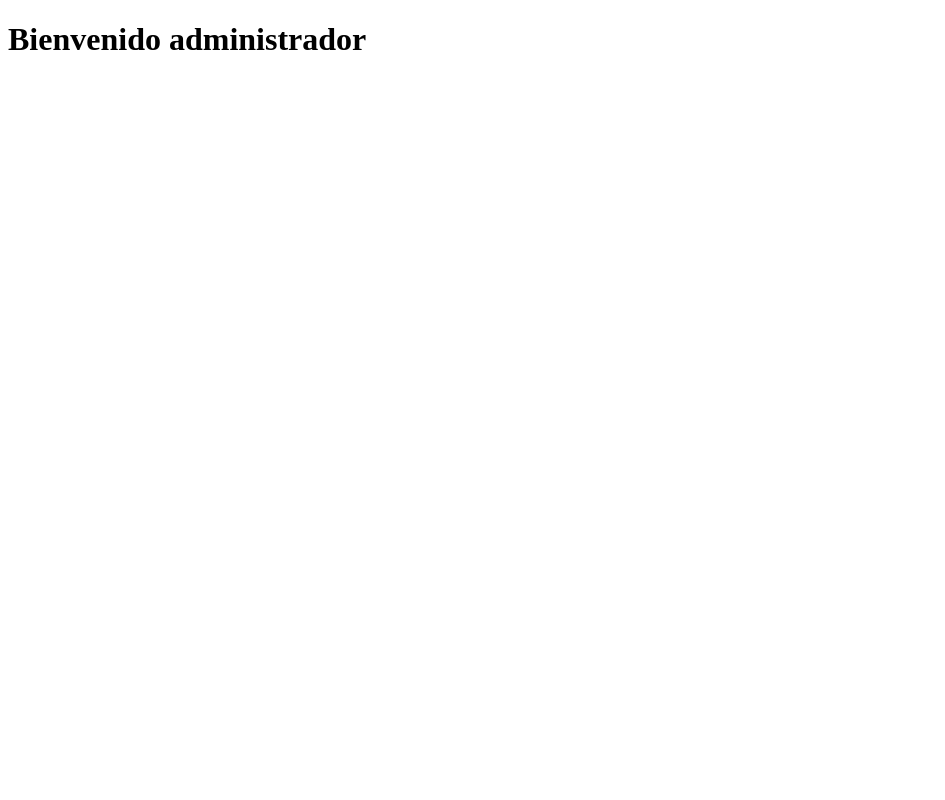
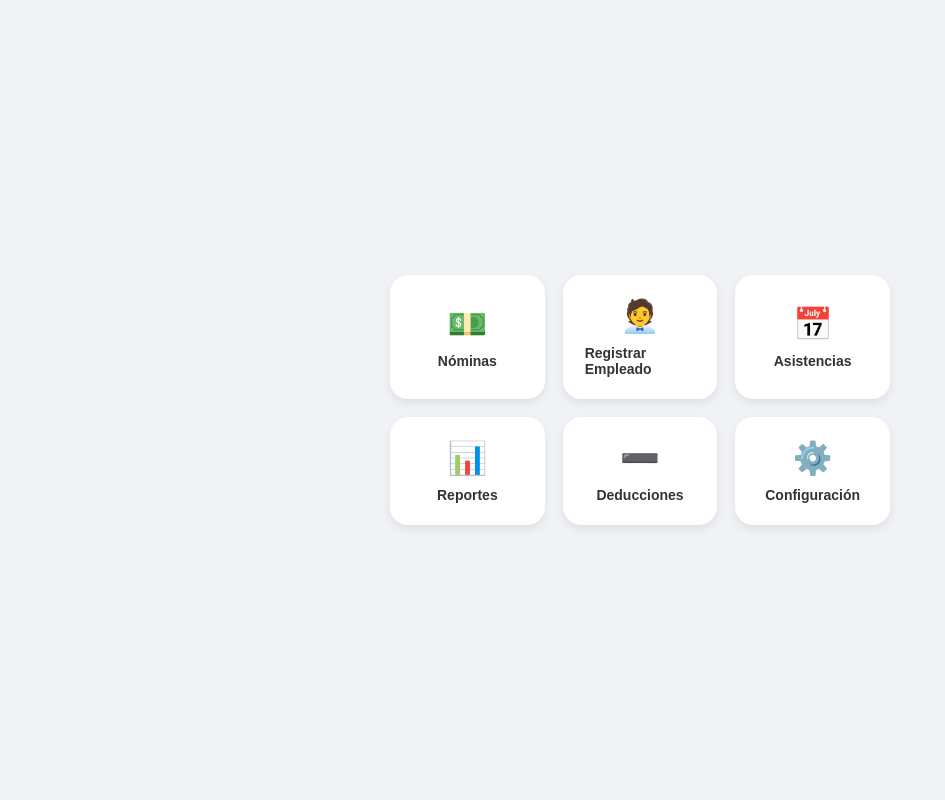
Before and after one commit to JhonDraco/Trabajo-de-grado, a PHP site: page /administrador.php in a window 1280 px wide. Shown: the whole page, without its empty margins (0-945 px from the left). Run offline with PHP 8.4, Linux system fonts and the light colour scheme.

Commit message:
Update administrador.php

```diff
--- a/PHP/administrador.php
+++ b/PHP/administrador.php
@@ -1,11 +1,73 @@
-<!DOCTYPE html>
-<html lang="en">
+<?php
+// index.php
+// Menú de botones para sistema de nómina
+
+$menuItems = [
+    ['id'=>'nominas',   'label'=>'Nóminas',         'icon'=>'💵'],
+    ['id'=>'empleados', 'label'=>'Registrar Empleado','icon'=>'🧑‍💼'],
+    ['id'=>'asistencias','label'=>'Asistencias',   'icon'=>'📅'],
+    ['id'=>'reportes',  'label'=>'Reportes',        'icon'=>'📊'],
+    ['id'=>'deducciones','label'=>'Deducciones',   'icon'=>'➖'],
+    ['id'=>'ajustes',   'label'=>'Configuración',   'icon'=>'⚙️'],
+];
+?>
+<!doctype html>
+<html lang="es">
 <head>
-    <meta charset="UTF-8">
-    <meta name="viewport" content="width=device-width, initial-scale=1.0">
-    <title>Document</title>
+<meta charset="utf-8" />
+<meta name="viewport" content="width=device-width, initial-scale=1" />
+<title>Sistema de Nómina - Menú</title>
+<style>
+  body{
+    margin:0;
+    font-family:Arial, sans-serif;
+    background:#f0f2f5;
+    display:flex;
+    justify-content:center;
+    align-items:center;
+    min-height:100vh;
+  }
+  .menu-grid{
+    display:grid;
+    grid-template-columns:repeat(auto-fit,minmax(120px,1fr));
+    gap:18px;
+    width:100%;
+    max-width:500px;
+    padding:20px;
+  }
+  .menu-btn{
+    display:flex;
+    flex-direction:column;
+    justify-content:center;
+    align-items:center;
+    padding:22px;
+    background:white;
+    border-radius:18px;
+    text-decoration:none;
+    color:#333;
+    font-weight:600;
+    font-size:14px;
+    box-shadow:0 4px 8px rgba(0,0,0,0.08);
+    transition:transform 0.15s ease, box-shadow 0.15s ease;
+  }
+  .menu-btn span.icon{
+    font-size:32px;
+    margin-bottom:10px;
+  }
+  .menu-btn:hover{
+    transform:translateY(-3px);
+    box-shadow:0 8px 16px rgba(0,0,0,0.12);
+  }
+</style>
 </head>
 <body>
-    <h1>Bienvenido administrador</h1>
+  <div class="menu-grid">
+    <?php foreach($menuItems as $item): ?>
+      <a href="?page=<?= $item['id'] ?>" class="menu-btn">
+        <span class="icon"><?= $item['icon'] ?></span>
+        <span><?= $item['label'] ?></span>
+      </a>
+    <?php endforeach; ?>
+  </div>
 </body>
 </html>
```
